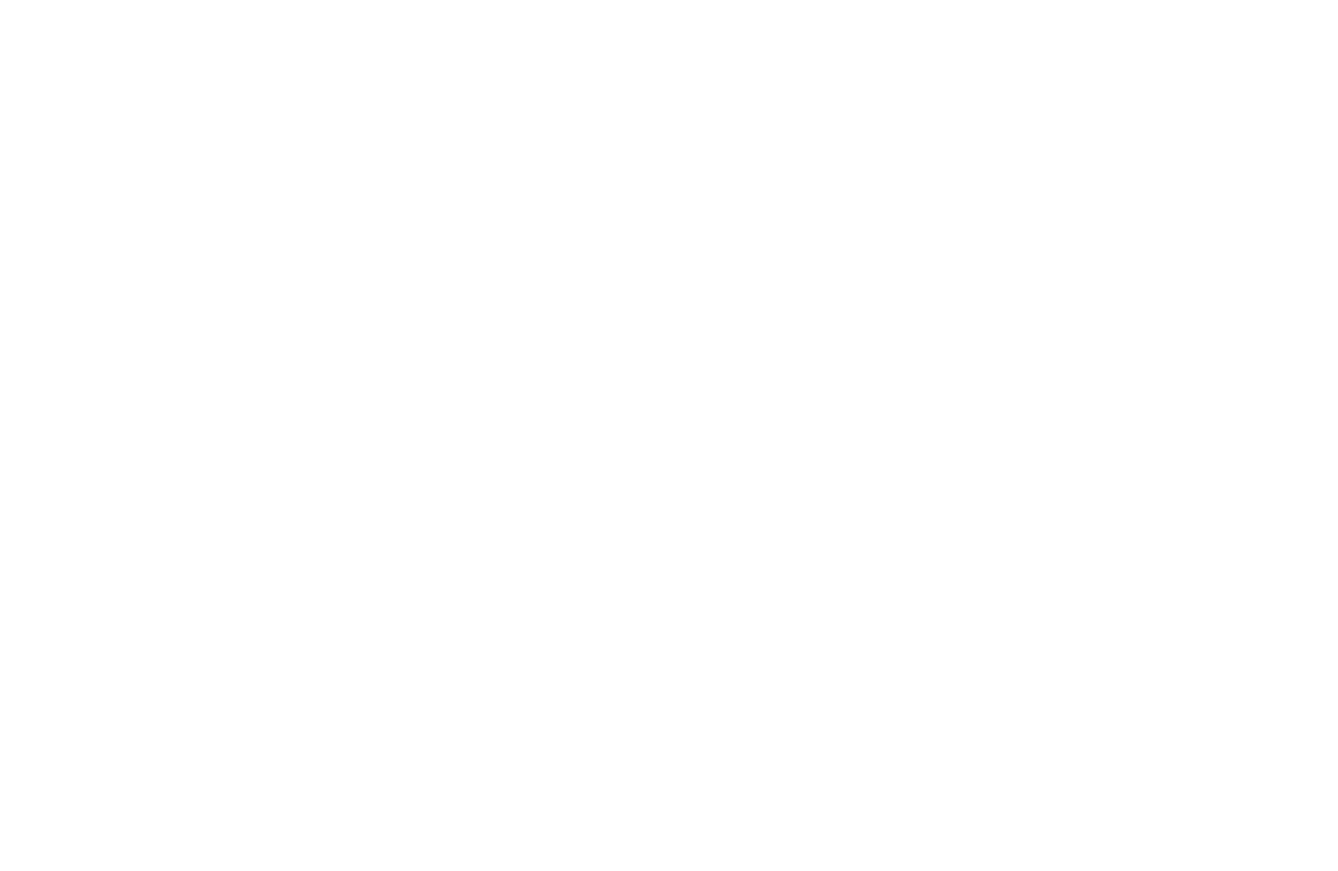
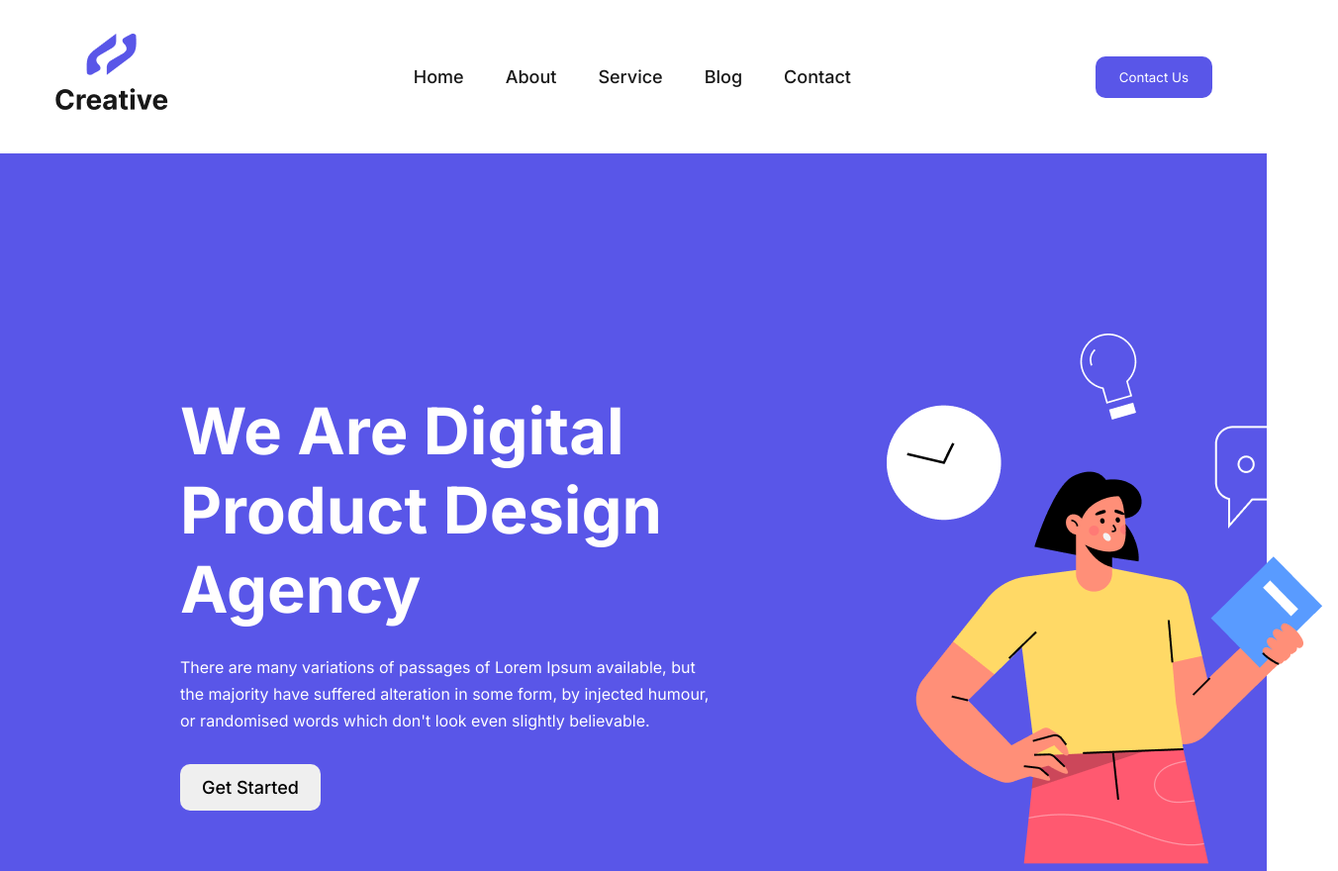
Before and after one commit to LalLiann/creative, a plain HTML site: page index.html in a window 1280 px wide. Shown: the top 880 px of the page at 99% size, 1352 px wide, since content can reach past the window. Before the commit the page ends 800 px from the top, so only its background shows below. Drawn offline with Linux system fonts and the light colour scheme.

Commit message:
header section and banner section

```diff
--- a/css/style.css
+++ b/css/style.css
@@ -3,5 +3,75 @@
     padding: 0;
     margin: 0;
     box-sizing: border-box;
+    font-family: "Inter", sans-serif;
+}
+.container{
+    width: 1170px;
+    margin: 0 auto;
+}
+ul ,ol{
+    list-style-type: none;
 }
 /* all common css style end */
+/* header part start */
+#header{
+    margin: 34px 0px;
+}
+.headerFlex{
+    display: flex;
+    justify-content: space-between;
+    align-items: center;
+}
+.headerMenu ul{
+    display: flex;
+    gap: 42px;
+}
+.headerMenu ul li{
+    font-size: 18px;
+    font-weight: 500;
+    color: #181818;
+    transition: .5s;
+}
+.headerMenu ul li:hover{
+    color: #5956E8;
+}
+.headerButton button{
+    padding: 13px 24px;
+    border: 0;
+    background: #5956E8;
+    color: #FFFFFF;
+    border-radius: 10px;
+}
+/* header part start */
+/* banner style start */
+#banner{
+    background: #5956E8;
+    padding: 182px;
+}
+.bannerFlex{
+    display: flex;
+    align-items: center;
+    justify-content: space-between;
+}
+.bannerleft h1{
+    color: #FFFEFE;
+    font-size: 65px;
+    font-weight: 700;
+    line-height: 80px;
+    width: 501px;
+}
+.bannerleft p{
+    color: #FFFEFE;
+    line-height: 27px;
+    width: 542px;
+    padding-top: 25px;
+    padding-bottom: 30px;
+}
+.bannerButton button{
+    padding: 13px 22px;
+    font-size: 18px;
+    font-weight: 500;
+    border-radius: 10px;
+    border: 0;
+}
+/* banner style end */
--- a/index.html
+++ b/index.html
@@ -4,11 +4,55 @@
     <meta charset="UTF-8">
     <meta name="viewport" content="width=device-width, initial-scale=1.0">
     <title>Creative</title>
+    <!-- google font start -->
+     <link rel="preconnect" href="https://fonts.googleapis.com">
+    <link rel="preconnect" href="https://fonts.gstatic.com" crossorigin>
+    <link href="https://fonts.googleapis.com/css2?family=Inter:ital,opsz,wght@0,14..32,100..900;1,14..32,100..900&display=swap" rel="stylesheet">
+    <!-- google font end -->
     <link rel="stylesheet" href="css/style.css">
 </head>
 <body>
-    <section id="">
+    <!-- header section start -->
+     <section id="header">
+        <div class="container">
+            <div class="headerFlex">
+            <div class="headerLogo">
+                <img src="images/creative logo.png" alt="creative logo.png">
+            </div>
+            <div class="headerMenu">
+                <ul>
+                    <li>Home</li>
+                    <li>About</li>
+                    <li>Service</li>
+                    <li>Blog</li>
+                    <li>Contact</li>
+                </ul>
+            </div>
+            <div class="headerButton">
+                <button>Contact Us</button>
+        </div>
+        </div>
+        </div>
+     </section>
+     <!-- header section end -->
+      <!-- banner section start -->
+       <section id="banner">
+        <div class="container">
+            <div class="bannerFlex">
+                <div class="bannerleft">
+                <h1>We Are Digital Product Design Agency</h1>
+                <p>There are many variations of passages of Lorem Ipsum available, but the majority have suffered alteration in some form, by injected humour, or randomised words which don't look even slightly believable.</p>
+                <div class="bannerButton">
+                    <button>Get Started</button>
+                </div>
+            </div>
+            <div class="bannerRight">
+                <img src="images/Banner image.png" alt="Banner image.png">
+            </div>
+            </div>
+        </div>
 
-    </section>
+       </section>
+       <!-- banner section start -->
 </body>
 </html>
```
Also changed, not shown: images/Banner image.png (added), images/creative logo.png (added).
